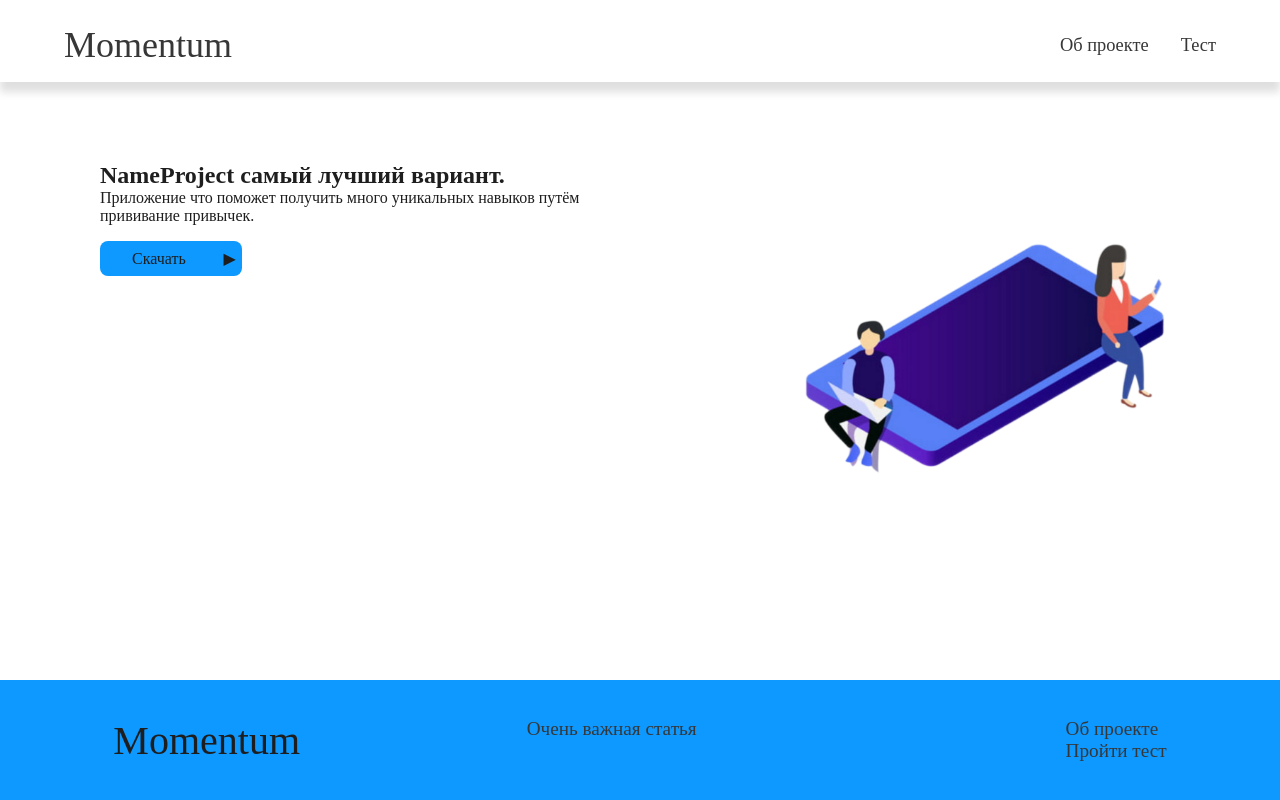
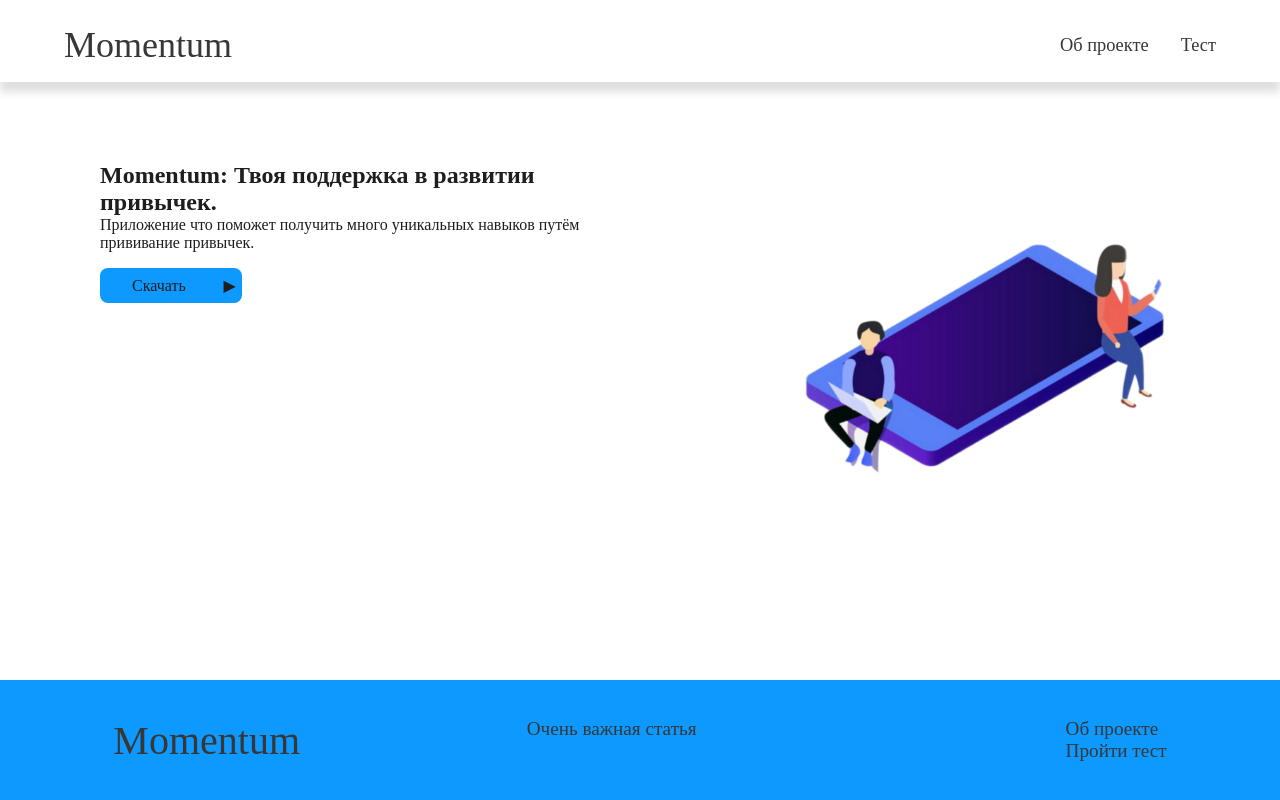
Before and after one commit to Sskame1/Project_habit, a Next.js app: page / in a window 1280 px wide. Built offline with nearby package versions, Linux system fonts and the light colour scheme.

Commit message:
Что то вроде сделал а не помню

```diff
--- a/components/DescForDown/DescForDown.tsx
+++ b/components/DescForDown/DescForDown.tsx
@@ -4,7 +4,7 @@ import style from './DescForDown.module.scss'
 export default function DescForDown() {
   return (
     <>
-      <h1 className={style.title}>NameProject самый лучший вариант.</h1>
+      <h1 className={style.title}>Momentum: Твоя поддержка в развитии привычек.</h1>
       <div className={style.desc}>Приложение что поможет получить много уникальных навыков путём прививание привычек.</div>
     </>
   )
--- a/components/Footer/Footer.tsx
+++ b/components/Footer/Footer.tsx
@@ -7,14 +7,14 @@ const urlInterArticles = "https://i.pinimg.com/736x/e5/1d/0a/e51d0a496551425d41d
 export default function Footer() {
   return (
     <div className={style.Footer}>
-        <div className={style.Footer__logo}>Momentum</div>
+        <div className={style.Footer__logo}><Link href='/'>Momentum</Link></div>
         <div className={style.Footer__content}>
             <div className={style.interestingArticles}>
                 <Link href={urlInterArticles}>Очень важная статья</Link>
             </div>
             <div className={style.navPanel}>
-                <Link href="#container_Down">Об проекте</Link>
-                <Link href="#container_Down">Пройти тест</Link>
+                <Link href="/About">Об проекте</Link>
+                <Link href="/Testing">Пройти тест</Link>
             </div>
         </div>
     </div>
```
